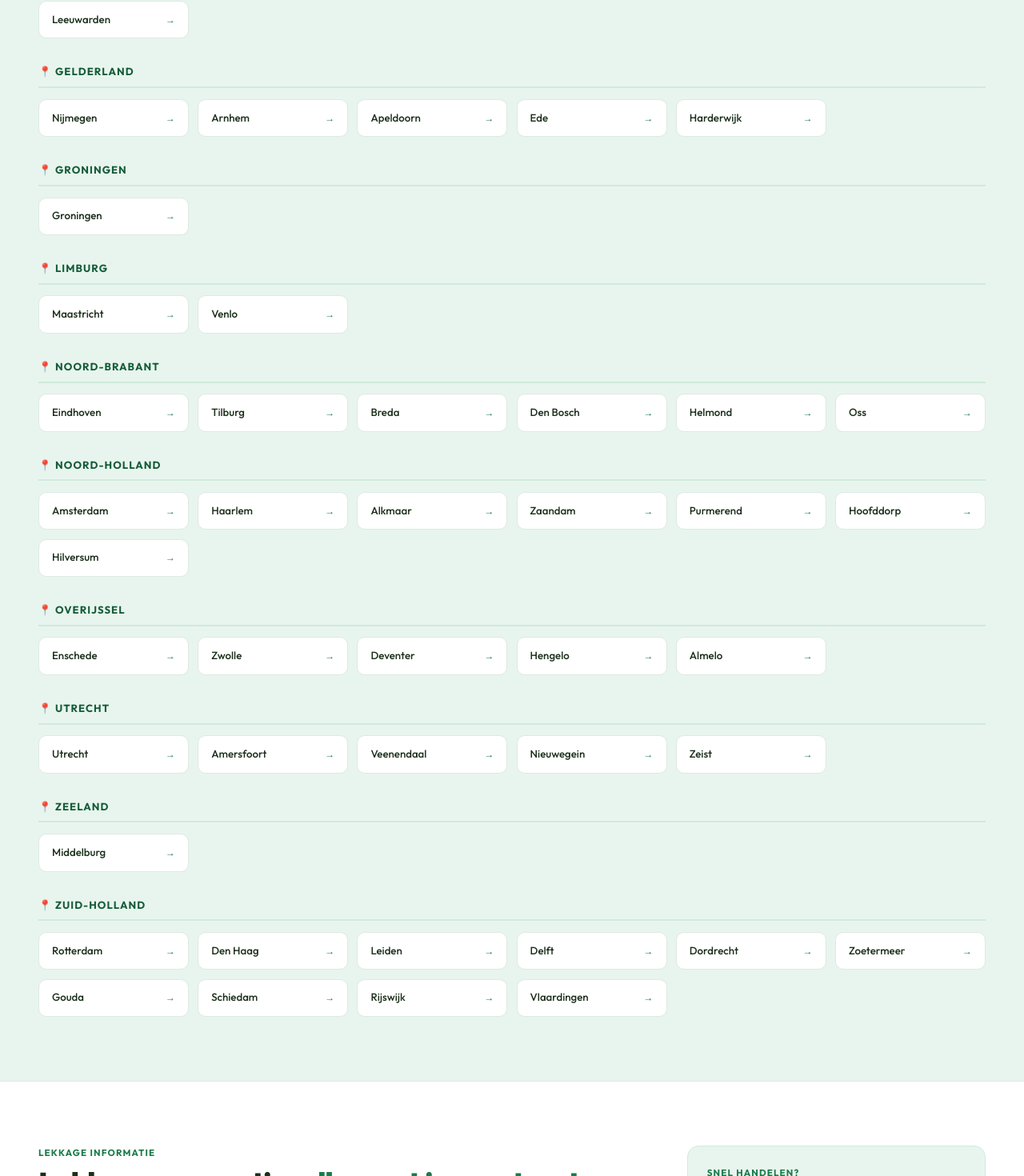
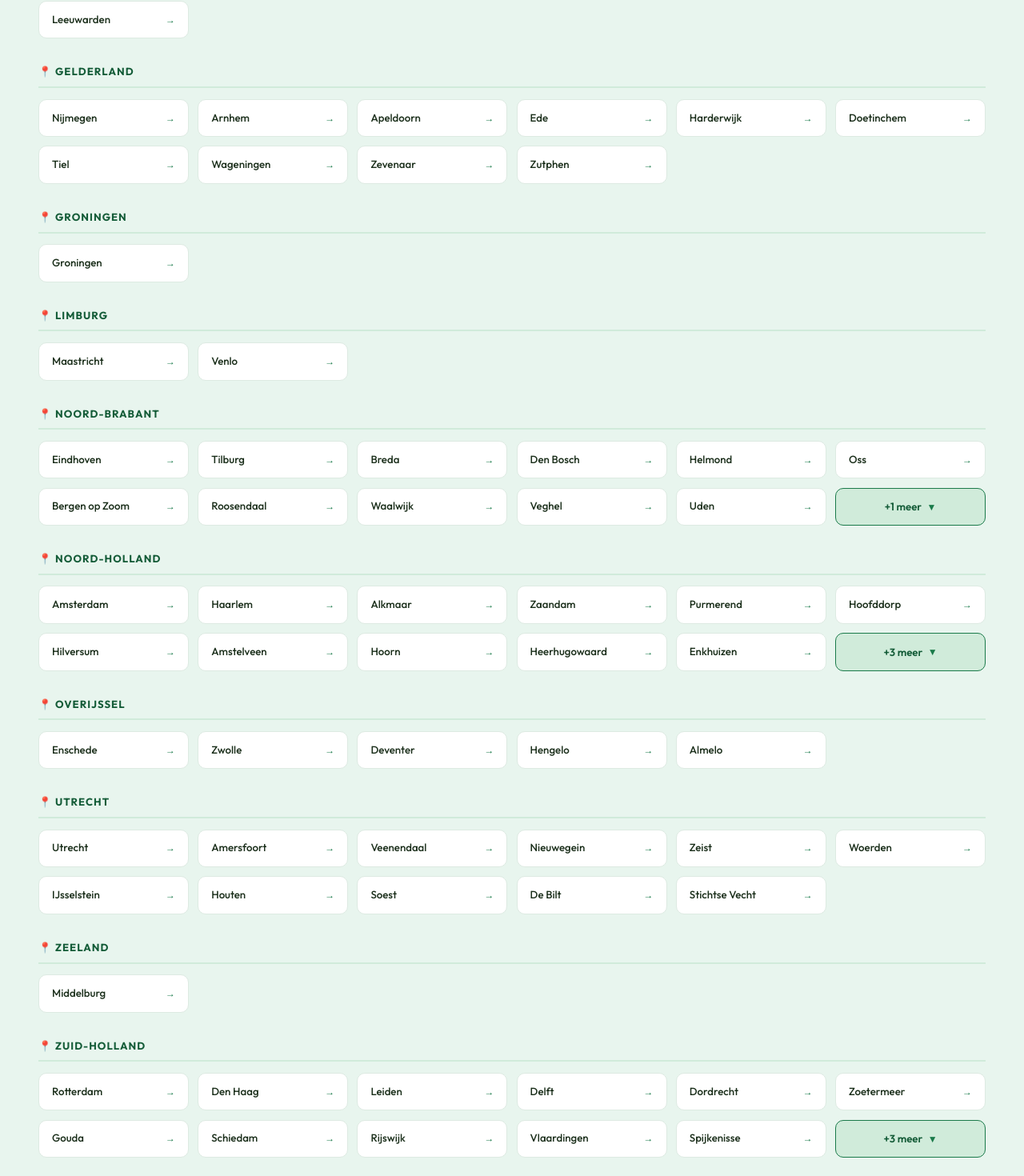
Before and after one commit to SanderKooi/lekkage, a Next.js app: page /lekkage in a window 1280 px wide. Shown: the part 2760-4230 px from the top of the page at 80% size. Built offline with nearby package versions, Linux system fonts and the light colour scheme.

Commit message:
Update index.js

```diff
--- a/data/index.js
+++ b/data/index.js
@@ -7,6 +7,13 @@ export const steden = [
   { naam: 'Purmerend', slug: 'purmerend', provincie: 'Noord-Holland', woningtype: 'jaren-70 en jaren-80 uitbreidingswijken', inwoners: '81.000', fact: 'Platte daken uit de jaren-70 in Purmerend naderen het einde van hun levensduur.' },
   { naam: 'Hoofddorp', slug: 'hoofddorp', provincie: 'Noord-Holland', woningtype: 'moderne nieuwbouw en kantoorpanden', inwoners: '79.000', fact: 'Nieuwbouw in Hoofddorp heeft soms last van settingslekkages in de eerste jaren.' },
   { naam: 'Hilversum', slug: 'hilversum', provincie: 'Noord-Holland', woningtype: 'villa\'s en jaren-30 architectuur', inwoners: '93.000', fact: 'De grote daken van Hilversumse villa\'s vragen om regelmatig onderhoud.' },
+  { naam: 'Amstelveen', slug: 'amstelveen', provincie: 'Noord-Holland', woningtype: 'jaren-60 flatwijken en moderne woningen', inwoners: '92.000', fact: 'Amstelveen heeft veel flatgebouwen uit de jaren-60 met verouderde dakbedekking.' },
+  { naam: 'Hoorn', slug: 'hoorn', provincie: 'Noord-Holland', woningtype: 'historische VOC-stad met grachtenpanden', inwoners: '73.000', fact: 'De historische grachtenhuizen in Hoorn hebben vaak kwetsbare dakvoeten en goten.' },
+  { naam: 'Heerhugowaard', slug: 'heerhugowaard', provincie: 'Noord-Holland', woningtype: 'polderwoningen en nieuwbouwwijken', inwoners: '57.000', fact: 'Heerhugowaard ligt in een polder en heeft hoge grondwaterstanden.' },
+  { naam: 'Enkhuizen', slug: 'enkhuizen', provincie: 'Noord-Holland', woningtype: 'historische vissershuizen en grachtenpanden', inwoners: '18.000', fact: 'De zeewind in Enkhuizen zorgt voor versnelde slijtage van dakbedekking en kitranden.' },
+  { naam: 'Velsen', slug: 'velsen', provincie: 'Noord-Holland', woningtype: 'arbeiderswoningen en naoorlogse bouw', inwoners: '68.000', fact: 'De industrieomgeving rond Velsen zorgt voor extra vuil in dakgoten en afvoeren.' },
+  { naam: 'Beverwijk', slug: 'beverwijk', provincie: 'Noord-Holland', woningtype: 'naoorlogse arbeiderswoningen en rijtjeshuizen', inwoners: '41.000', fact: 'Beverwijk heeft veel identieke naoorlogse woningen waarvan de daken tegelijk verouderen.' },
+  { naam: 'Castricum', slug: 'castricum', provincie: 'Noord-Holland', woningtype: 'duinvillaatjes en grondgebonden gezinswoningen', inwoners: '35.000', fact: 'De zilte zeelucht nabij Castricum tast dakbedekking en metalen dakgoten sneller aan.' },
   // Zuid-Holland
   { naam: 'Rotterdam', slug: 'rotterdam', provincie: 'Zuid-Holland', woningtype: 'naoorlogse wederopbouw en moderne architectuur', inwoners: '655.000', fact: 'Rotterdam heeft veel platte daken door de wederopbouwarchitectuur — een bekende lekkageoorzaak.' },
   { naam: 'Den Haag', slug: 'den-haag', provincie: 'Zuid-Holland', woningtype: 'hofjeswoningen en belle-époque panden', inwoners: '548.000', fact: 'Den Haag heeft veel oudere herenhuizen met complexe dakconstructies.' },
@@ -22,6 +29,12 @@ export const steden = [
   { naam: 'Veenendaal', slug: 'veenendaal', provincie: 'Utrecht', woningtype: 'naoorlogse uitbreidingswijken en nieuwbouw', inwoners: '66.000', fact: 'Veenendaal heeft veel woningen uit de jaren-60 en -70 met verouderde dakbedekking.' },
   { naam: 'Nieuwegein', slug: 'nieuwegein', provincie: 'Utrecht', woningtype: 'jaren-70 groeikernwoningen', inwoners: '62.000', fact: 'Nieuwegein is volledig gebouwd in de jaren-70 — dakproblemen komen gesynchroniseerd voor.' },
   { naam: 'Zeist', slug: 'zeist', provincie: 'Utrecht', woningtype: 'villa\'s en bosrijke eengezinswoningen', inwoners: '65.000', fact: 'Bladeren van omliggende bomen verstoppen dakgoten in Zeist bovengemiddeld vaak.' },
+  { naam: 'Woerden', slug: 'woerden', provincie: 'Utrecht', woningtype: 'historische vestingstad en uitleglocaties', inwoners: '53.000', fact: 'De veenbodem in de omgeving van Woerden zorgt voor verzakking en lekkagerisico.' },
+  { naam: 'IJsselstein', slug: 'ijsselstein', provincie: 'Utrecht', woningtype: 'historische vestingstad en grondgebonden woningen', inwoners: '34.000', fact: 'IJsselstein heeft veel historische panden met ouder voegwerk langs de vestingwallen.' },
+  { naam: 'Houten', slug: 'houten', provincie: 'Utrecht', woningtype: 'jaren-80 groeikernwoningen en nieuwbouw', inwoners: '49.000', fact: 'Houten is volledig gebouwd vanaf de jaren-80 — daken naderen nu het einde van hun levensduur.' },
+  { naam: 'Soest', slug: 'soest', provincie: 'Utrecht', woningtype: 'villabebouwing en grondgebonden woningen', inwoners: '45.000', fact: 'De zandgrond onder Soest geeft relatief droge kelders maar kwetsbare funderingen.' },
+  { naam: 'De Bilt', slug: 'de-bilt', provincie: 'Utrecht', woningtype: 'villawijk en ruime eengezinswoningen', inwoners: '43.000', fact: 'De Bilt heeft veel grote daken door de villaarchitectuur — dakonderhoud is essentieel.' },
+  { naam: 'Stichtse Vecht', slug: 'stichtse-vecht', provincie: 'Utrecht', woningtype: 'watervilla\'s en buitenplaatsen', inwoners: '65.000', fact: 'De ligging langs de Vecht zorgt voor hoge grondwaterstanden en kelderlekkages.' },
   // Noord-Brabant
   { naam: 'Eindhoven', slug: 'eindhoven', provincie: 'Noord-Brabant', woningtype: 'Philips-woningbouw en moderne architectuur', inwoners: '234.000', fact: 'De Eindhovense Philipswoningen uit de jaren-20 hebben karakteristieke dakproblemen.' },
   { naam: 'Tilburg', slug: 'tilburg', provincie: 'Noord-Brabant', woningtype: 'textielfabriekswoningen en nieuwbouw', inwoners: '224.000', fact: 'Tilburg heeft veel voormalige fabrieksgebouwen omgebouwd tot woningen met platte daken.' },
@@ -29,12 +42,23 @@ export const steden = [
   { naam: 'Den Bosch', slug: 'den-bosch', provincie: 'Noord-Brabant', woningtype: 'middeleeuwse binnenstad en moderne wijken', inwoners: '154.000', fact: 'Den Bosch heeft de beroemde gotische Sint-Jan — maar ook veel historische woningen met oude dakpannen.' },
   { naam: 'Helmond', slug: 'helmond', provincie: 'Noord-Brabant', woningtype: 'industriestad met naoorlogse woningbouw', inwoners: '93.000', fact: 'Naoorlogse flatgebouwen in Helmond kampen vaker met gevellekkages.' },
   { naam: 'Oss', slug: 'oss', provincie: 'Noord-Brabant', woningtype: 'grondgebonden rijtjeshuizen en vrijstaande woningen', inwoners: '93.000', fact: 'Oss heeft veel jaren-60 en -70 woningen met bitumen platte daken.' },
+  { naam: 'Bergen op Zoom', slug: 'bergen-op-zoom', provincie: 'Noord-Brabant', woningtype: 'historische vestingstad met diverse woningtypes', inwoners: '67.000', fact: 'Bergen op Zoom heeft veel historische panden langs de vestingwallen met kwetsbaar voegwerk.' },
+  { naam: 'Roosendaal', slug: 'roosendaal', provincie: 'Noord-Brabant', woningtype: 'grondgebonden woningen en bedrijfspanden', inwoners: '77.000', fact: 'Roosendaal heeft veel jaren-70 woningen met verouderde dakgoten en afvoeren.' },
+  { naam: 'Waalwijk', slug: 'waalwijk', provincie: 'Noord-Brabant', woningtype: 'schoenmakerswerkwoningen en moderne bebouwing', inwoners: '47.000', fact: 'De lage ligging van Waalwijk nabij de Maas verhoogt het risico op grondwaterlekkages.' },
+  { naam: 'Veghel', slug: 'veghel', provincie: 'Noord-Brabant', woningtype: 'grondgebonden gezinswoningen en nieuwbouw', inwoners: '38.000', fact: 'Veghel heeft veel nieuwbouwwijken waar settingslekkages in de eerste jaren voorkomen.' },
+  { naam: 'Uden', slug: 'uden', provincie: 'Noord-Brabant', woningtype: 'grondgebonden woningen en militaire bebouwing', inwoners: '42.000', fact: 'Uden heeft veel woningen gebouwd voor militaire gezinnen met verouderde sanitaire installaties.' },
+  { naam: 'Vught', slug: 'vught', provincie: 'Noord-Brabant', woningtype: 'villabebouwing en bosrijke eengezinswoningen', inwoners: '26.000', fact: 'De grote daken van Vughtse villa\'s vragen om regelmatig preventief onderhoud.' },
   // Gelderland
   { naam: 'Nijmegen', slug: 'nijmegen', provincie: 'Gelderland', woningtype: 'heuvelachtige stadsbebouwing en studentenwoningen', inwoners: '178.000', fact: 'De helling waarop Nijmegen is gebouwd zorgt voor extra waterafvoerproblemen.' },
   { naam: 'Arnhem', slug: 'arnhem', provincie: 'Gelderland', woningtype: 'villawijk Sonsbeek en naoorlogse wederopbouw', inwoners: '163.000', fact: 'Arnhem heeft veel wederopbouwwoningen met platte daken uit de jaren-50.' },
   { naam: 'Apeldoorn', slug: 'apeldoorn', provincie: 'Gelderland', woningtype: 'bosrijke villabebouwing en grondgebonden woningen', inwoners: '163.000', fact: 'Apeldoorn heeft veel vrijstaande woningen met complexe dakkappen.' },
   { naam: 'Ede', slug: 'ede', provincie: 'Gelderland', woningtype: 'grondgebonden gezinswoningen en militaire bebouwing', inwoners: '116.000', fact: 'Ede heeft veel jaren-50 woningen gebouwd voor militaire gezinnen — verouderde sanitaire leidingen.' },
   { naam: 'Harderwijk', slug: 'harderwijk', provincie: 'Gelderland', woningtype: 'historische havenstad en nieuwbouwwijken', inwoners: '48.000', fact: 'De ligging aan het Veluwemeer geeft Harderwijk een hoge luchtvochtigheid.' },
+  { naam: 'Doetinchem', slug: 'doetinchem', provincie: 'Gelderland', woningtype: 'grondgebonden woningen en naoorlogse bebouwing', inwoners: '57.000', fact: 'Doetinchem heeft veel naoorlogse rijtjeswoningen met vergelijkbare dakproblemen.' },
+  { naam: 'Tiel', slug: 'tiel', provincie: 'Gelderland', woningtype: 'rivierstad met diverse woningtypes', inwoners: '42.000', fact: 'De ligging aan de Waal maakt Tiel kwetsbaar voor hoge grondwaterstanden bij hoogwater.' },
+  { naam: 'Wageningen', slug: 'wageningen', provincie: 'Gelderland', woningtype: 'universitaire campus en jaren-60 studentenwoningen', inwoners: '38.000', fact: 'Wageningen heeft veel oudere universitaire gebouwen met platte daken die regelmatig lekken.' },
+  { naam: 'Zevenaar', slug: 'zevenaar', provincie: 'Gelderland', woningtype: 'grondgebonden woningen en nieuwbouw', inwoners: '32.000', fact: 'Zevenaar grenst aan Duitsland en heeft veel naoorlogse bouw met verouderde leidingen.' },
+  { naam: 'Zutphen', slug: 'zutphen', provincie: 'Gelderland', woningtype: 'historische Hanzestad met grachtenpanden', inwoners: '48.000', fact: 'De historische grachtenhuizen in Zutphen hebben kwetsbare kelders door hoge grondwaterstand.' },
   // Overijssel
   { naam: 'Enschede', slug: 'enschede', provincie: 'Overijssel', woningtype: 'textielfabriekswoningen en studentenbebouwing', inwoners: '158.000', fact: 'Voormalige fabriekswoningen in Enschede hebben complexe dakconstructies.' },
   { naam: 'Zwolle', slug: 'zwolle', provincie: 'Overijssel', woningtype: 'historische Hanzestad met diverse woningtypes', inwoners: '129.000', fact: 'Zwolle ligt laag en heeft historisch veel met wateroverlast te maken gehad.' },
@@ -58,6 +82,10 @@ export const steden = [
   // Zuid-Holland extra
   { naam: 'Rijswijk', slug: 'rijswijk', provincie: 'Zuid-Holland', woningtype: 'naoorlogse flats en grondgebonden woningen', inwoners: '47.000', fact: 'Rijswijk grenst aan Den Haag en heeft veel identieke naoorlogse flatgebouwen.' },
   { naam: 'Vlaardingen', slug: 'vlaardingen', provincie: 'Zuid-Holland', woningtype: 'havenwoningen en naoorlogse rijtjeshuizen', inwoners: '72.000', fact: 'De hoge luchtvochtigheid door de Maas zorgt in Vlaardingen voor snellere dakdegradatie.' },
+  { naam: 'Spijkenisse', slug: 'spijkenisse', provincie: 'Zuid-Holland', woningtype: 'jaren-70 groeikernwoningen en flats', inwoners: '73.000', fact: 'Spijkenisse is gebouwd op voormalig veenland — hoge grondwaterstand is een aandachtspunt.' },
+  { naam: 'Alphen aan den Rijn', slug: 'alphen-aan-den-rijn', provincie: 'Zuid-Holland', woningtype: 'rivieroeverbebouwing en nieuwbouwwijken', inwoners: '113.000', fact: 'De ligging aan de Rijn zorgt voor periodiek hoge grondwaterstanden in Alphen.' },
+  { naam: 'Westland', slug: 'westland', provincie: 'Zuid-Holland', woningtype: 'tuinderwoningen en nieuwbouw', inwoners: '111.000', fact: 'Westland heeft veel kassengebied — vocht en condensatie zijn bekende problemen.' },
+  { naam: 'Katwijk', slug: 'katwijk', provincie: 'Zuid-Holland', woningtype: 'kustwoningen en naoorlogse bebouwing', inwoners: '65.000', fact: 'De zilte zeelucht in Katwijk tast dakbedekking en gevelvoegen sneller aan.' },
 ]
 
 export const lekkageTypes = [
```
